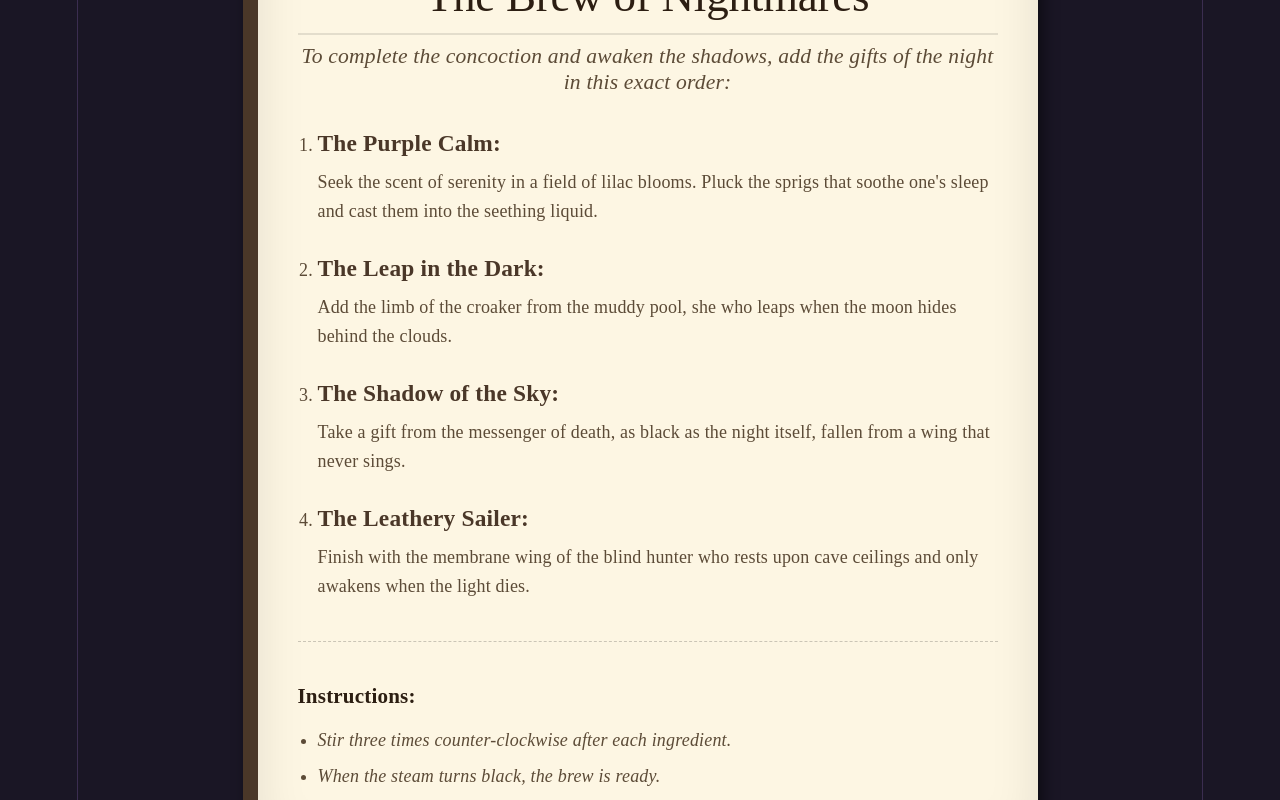
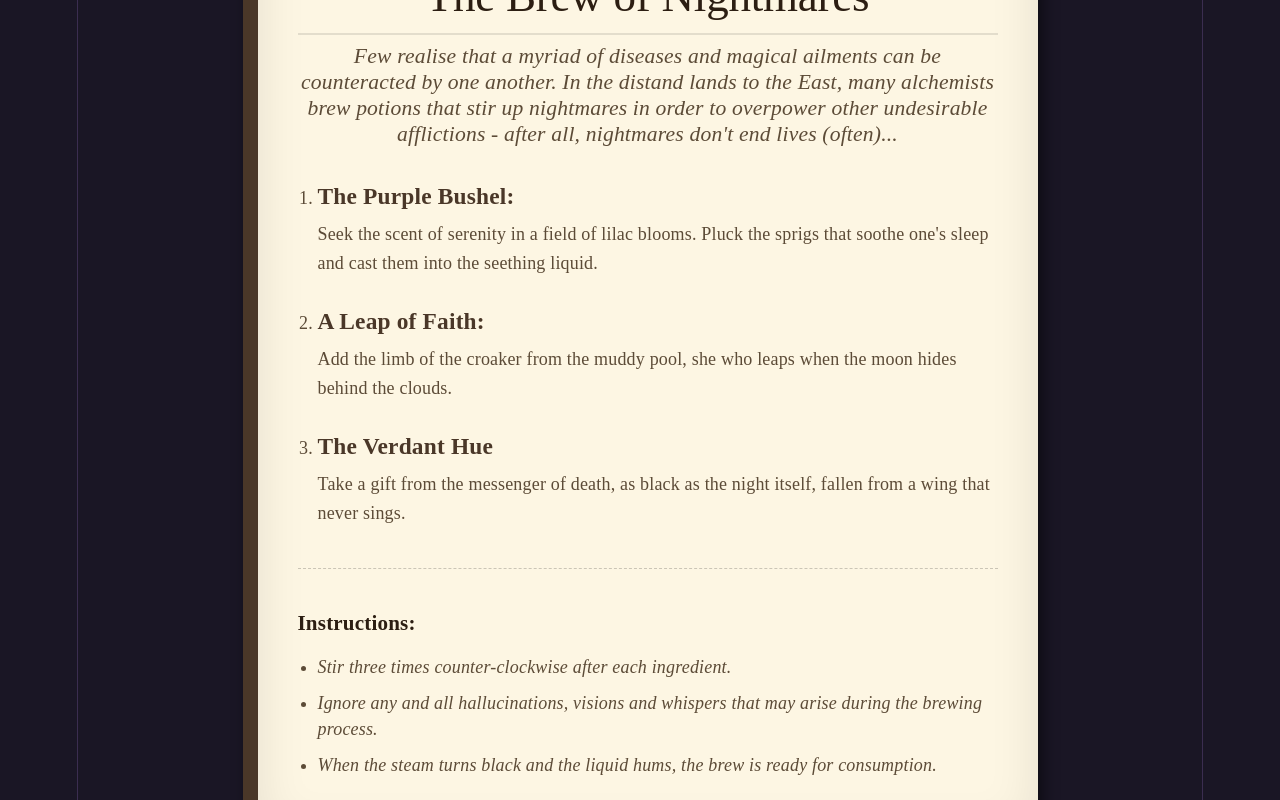
Before and after one commit to FoolsSeldomDiffer/BrewPrinceCompanion, a React (Vite) app: page / in a window 1280 px wide. Shown: the part 240-1040 px from the top of the page. Built offline with nearby package versions, Linux system fonts and the light colour scheme.

Commit message:
Initial recipe changes for pages deploy test

```diff
--- a/src/recipeData.ts
+++ b/src/recipeData.ts
@@ -3,32 +3,28 @@ import { type Recipe } from './types';
 const initialRecipe: Recipe = {
   id: "original",
   title: "The Brew of Nightmares",
-  intro: "To complete the concoction and awaken the shadows, add the gifts of the night in this exact order:",
+  intro: "Few realise that a myriad of diseases and magical ailments can be counteracted by one another. In the distand lands to the East, many alchemists brew potions that stir up nightmares in order to overpower other undesirable afflictions - after all, nightmares don't end lives (often)...",
   steps: [
     {
-      title: "The Purple Calm:",
+      title: "The Purple Bushel:",
       description: "Seek the scent of serenity in a field of lilac blooms. Pluck the sprigs that soothe one's sleep and cast them into the seething liquid.",
       ingredient: "lavender"
     },
     {
-      title: "The Leap in the Dark:",
+      title: "A Leap of Faith:",
       description: "Add the limb of the croaker from the muddy pool, she who leaps when the moon hides behind the clouds.",
       ingredient: "frogleg"
     },
     {
-      title: "The Shadow of the Sky:",
+      title: "The Verdant Hue",
       description: "Take a gift from the messenger of death, as black as the night itself, fallen from a wing that never sings.",
       ingredient: "ravenfeather"
-    },
-    {
-      title: "The Leathery Sailer:",
-      description: "Finish with the membrane wing of the blind hunter who rests upon cave ceilings and only awakens when the light dies.",
-      ingredient: "batwing"
     }
   ],
   additionalInstructions: [
     "Stir three times counter-clockwise after each ingredient.",
-    "When the steam turns black, the brew is ready."
+    "Ignore any and all hallucinations, visions and whispers that may arise during the brewing process.",
+    "When the steam turns black and the liquid hums, the brew is ready for consumption."
   ]
 };
 
```
